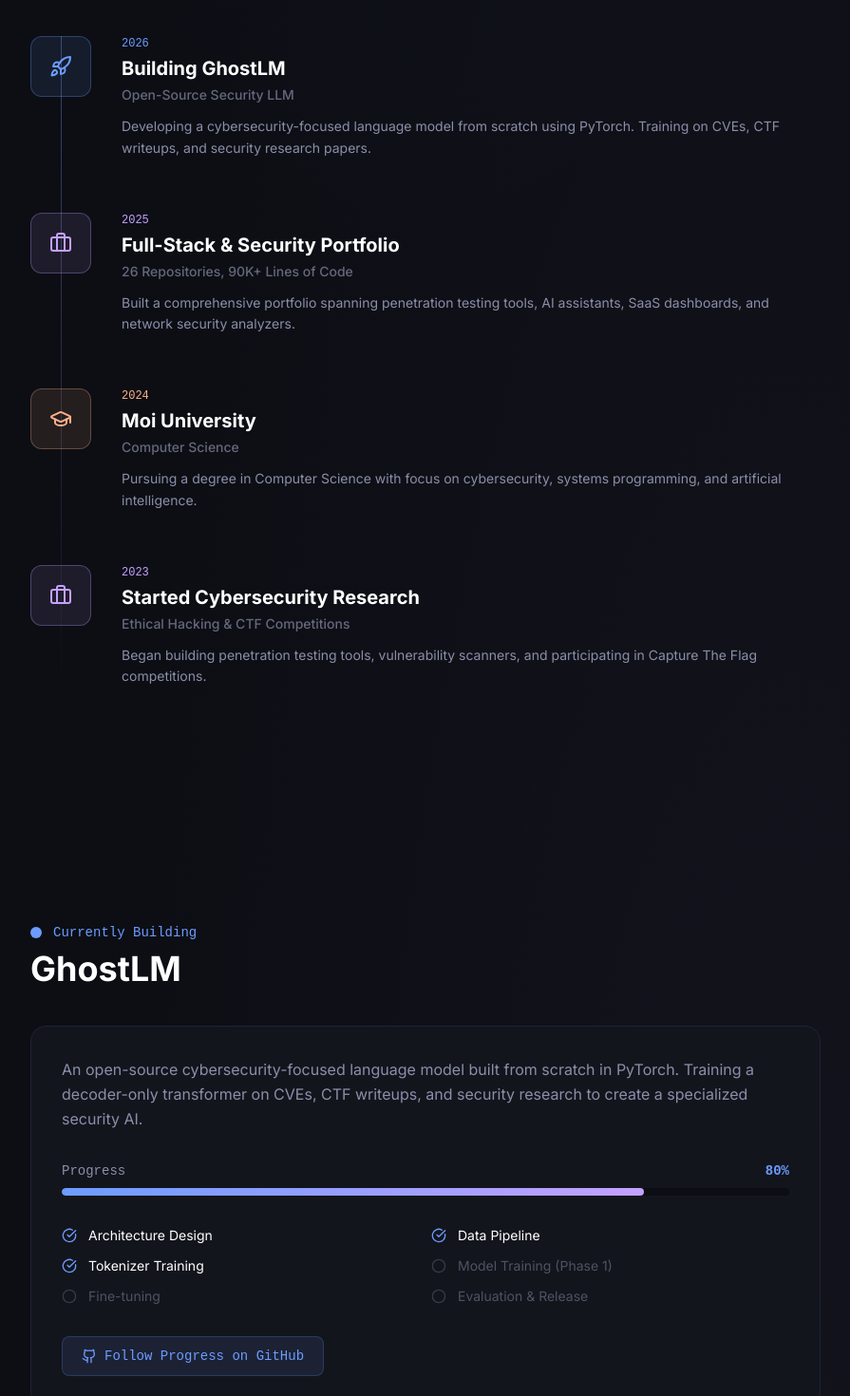
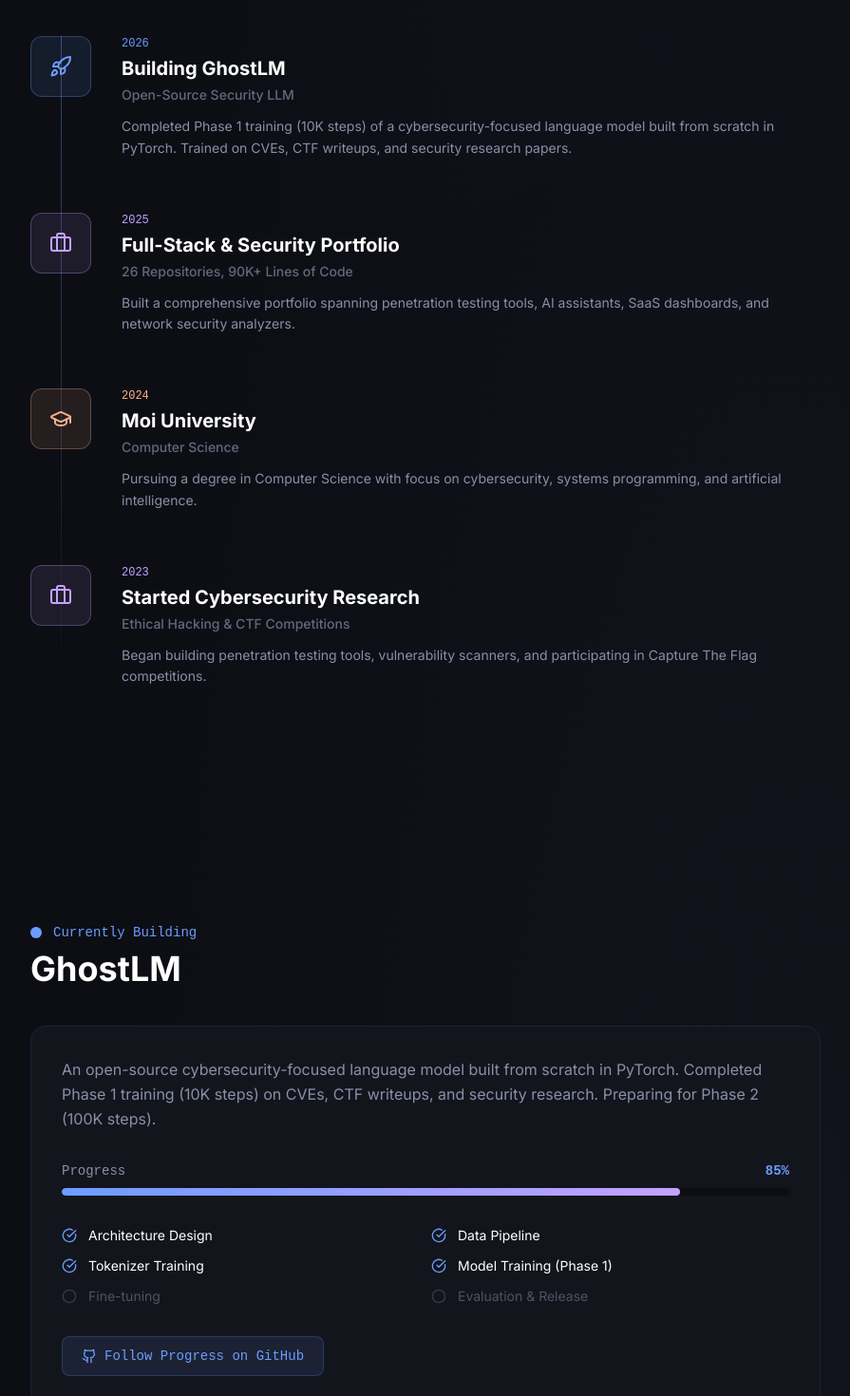
Before and after one commit to joemunene-by/My-Portfolio, a Next.js app: page / in a window 1280 px wide. Shown: the part 2420-3890 px from the top of the page at 95% size, without its empty margins (192-1087 px from the left). Built offline with nearby package versions, Linux system fonts and the light colour scheme; no server answers.

Commit message:
update GhostLM to reflect 10K Phase 1 training completion
Mark Phase 1 milestone as done, bump progress to 85%, update
descriptions and blog post to reflect completed 10K step training.

```diff
--- a/src/app/blog/building-security-llm/page.tsx
+++ b/src/app/blog/building-security-llm/page.tsx
@@ -141,7 +141,7 @@
           <h2 className="text-2xl font-bold text-white mt-12 mb-4">Where Things Stand</h2>
 
           <p>
-            As I write this, GhostLM is at step 8,000 out of a 10,000-step first phase, training on CPU. The loss curves are healthy — training loss has dropped from ~4.5 to ~2.25, and validation loss is trending down at ~2.75.
+            GhostLM has completed its 10,000-step Phase 1 training on CPU. The loss curves looked healthy throughout — training loss dropped from ~4.5 to ~2.25, and validation loss trended down to ~2.75. Phase 2 (100K steps on Mac Mini M4) is up next.
           </p>
 
           <p>
--- a/src/data/index.ts
+++ b/src/data/index.ts
@@ -1,7 +1,7 @@
 export const projects = [
   {
     name: "GhostLM",
-    description: "An open-source cybersecurity-focused language model built from scratch in PyTorch. Decoder-only transformer trained on CVEs, CTF writeups, and security research.",
+    description: "An open-source cybersecurity-focused language model built from scratch in PyTorch. Decoder-only transformer trained 10K steps on CVEs, CTF writeups, and security research.",
     language: "Python",
     stars: 0,
     topics: ["cybersecurity", "deep-learning", "gpt", "llm", "pytorch", "transformers"],
@@ -257,7 +257,7 @@
     year: "2026",
     title: "Building GhostLM",
     subtitle: "Open-Source Security LLM",
-    description: "Developing a cybersecurity-focused language model from scratch using PyTorch. Training on CVEs, CTF writeups, and security research papers.",
+    description: "Completed Phase 1 training (10K steps) of a cybersecurity-focused language model built from scratch in PyTorch. Trained on CVEs, CTF writeups, and security research papers.",
     type: "project" as const,
   },
   {
@@ -285,13 +285,13 @@
 
 export const currentlyWorkingOn = {
   project: "GhostLM",
-  description: "An open-source cybersecurity-focused language model built from scratch in PyTorch. Training a decoder-only transformer on CVEs, CTF writeups, and security research to create a specialized security AI.",
-  progress: 80,
+  description: "An open-source cybersecurity-focused language model built from scratch in PyTorch. Completed Phase 1 training (10K steps) on CVEs, CTF writeups, and security research. Preparing for Phase 2 (100K steps).",
+  progress: 85,
   milestones: [
     { label: "Architecture Design", done: true },
     { label: "Data Pipeline", done: true },
     { label: "Tokenizer Training", done: true },
-    { label: "Model Training (Phase 1)", done: false },
+    { label: "Model Training (Phase 1)", done: true },
     { label: "Fine-tuning", done: false },
     { label: "Evaluation & Release", done: false },
   ],
```
